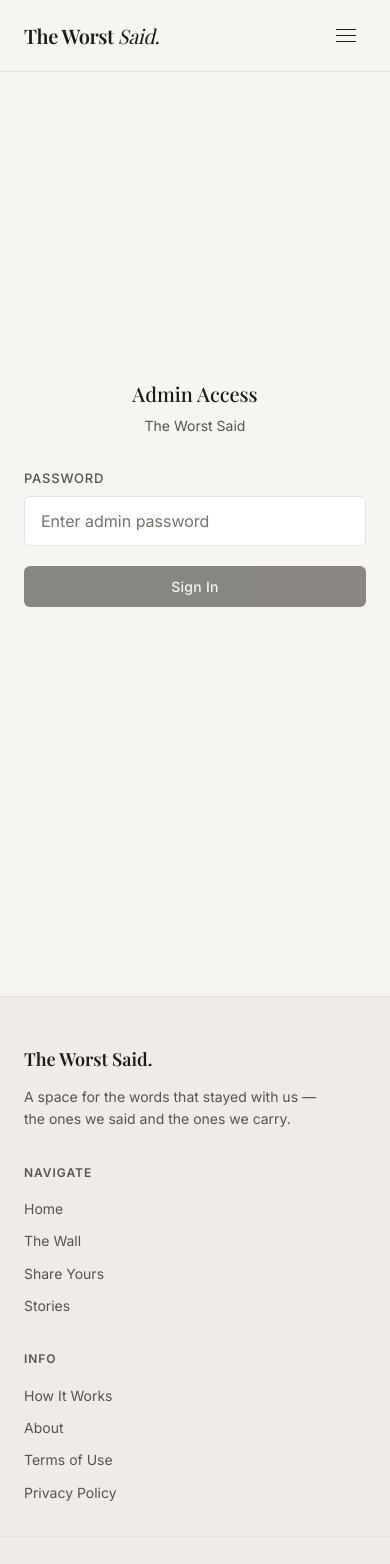
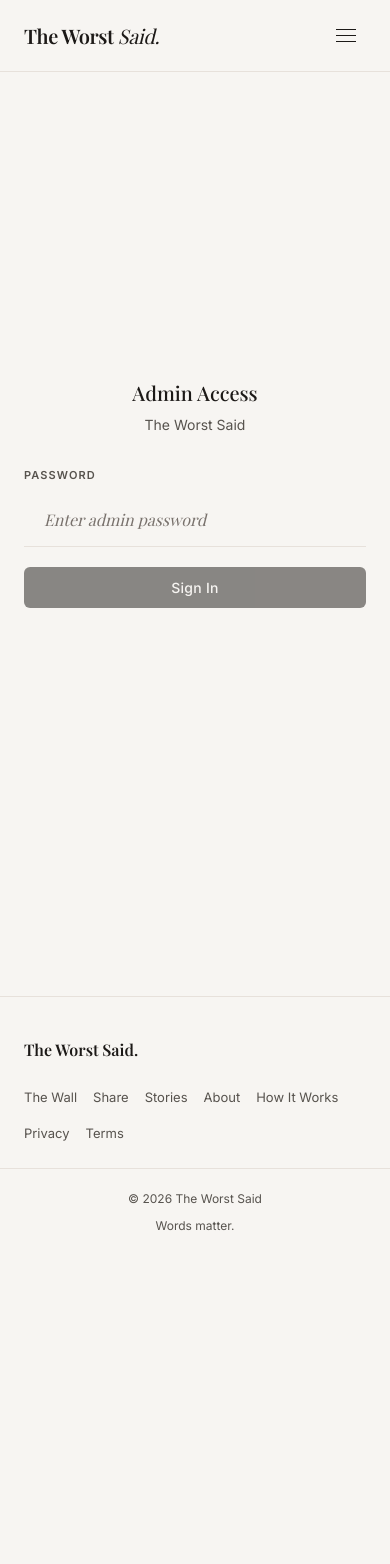
Before and after one commit to teajasvi/said, a Next.js app: page /admin in a window 390 px wide. Shown: the top 1564 px of the page. After the commit the page ends 1276 px from the top, so only its background shows below. Built offline with nearby package versions, Linux system fonts and the light colour scheme; a web font is replaced by a local one.

Commit message:
design: premium overhaul — clean hero, 2-col home grid, 6-col wall, minimal footer, refined share page

```diff
--- a/app/globals.css
+++ b/app/globals.css
@@ -90,16 +90,16 @@ ul, ol { list-style: none; }
 
 /* ===== Form Elements ===== */
 .input, .textarea {
-  width: 100%; padding: 14px 16px; font-size: 1rem; font-family: var(--font-sans);
-  background: var(--bg-surface); border: 1.5px solid var(--border); border-radius: var(--radius-sm);
+  width: 100%; padding: 16px 20px; font-size: 1rem; font-family: var(--font-serif);
+  background: transparent; border: none; border-bottom: 1.5px solid var(--border);
   color: var(--text-primary); transition: border-color var(--transition);
-  outline: none;
+  outline: none; border-radius: 0;
 }
-.input:focus, .textarea:focus { border-color: var(--accent); }
-.input::placeholder, .textarea::placeholder { color: var(--text-muted); }
-.textarea { resize: vertical; min-height: 140px; line-height: 1.6; }
+.input:focus, .textarea:focus { border-color: var(--text-primary); }
+.input::placeholder, .textarea::placeholder { color: var(--text-muted); font-style: italic; }
+.textarea { resize: vertical; min-height: 160px; line-height: 1.8; }
 .form-group { display: flex; flex-direction: column; gap: 8px; }
-.form-label { font-size: 0.8125rem; font-weight: 500; color: var(--text-secondary); text-transform: uppercase; letter-spacing: 0.06em; }
+.form-label { font-size: 0.6875rem; font-weight: 600; color: var(--text-secondary); text-transform: uppercase; letter-spacing: 0.1em; }
 .form-error { font-size: 0.8125rem; color: var(--error); }
 .form-hint { font-size: 0.8125rem; color: var(--text-muted); }
 
@@ -136,8 +136,11 @@ ul, ol { list-style: none; }
 }
 
 /* ===== Card Grids ===== */
+.card-grid-home {
+  display: grid; grid-template-columns: repeat(2, 1fr); gap: 20px;
+}
 .card-grid-desktop {
-  display: grid; grid-template-columns: repeat(auto-fill, minmax(260px, 1fr)); gap: 20px;
+  display: grid; grid-template-columns: repeat(6, 1fr); gap: 16px;
 }
 .card-grid-mobile {
   display: flex; flex-direction: column; gap: 16px;
@@ -145,6 +148,13 @@ ul, ol { list-style: none; }
 .desktop-only { display: block; }
 .mobile-only { display: none; }
 
+@media (max-width: 1200px) {
+  .card-grid-desktop { grid-template-columns: repeat(4, 1fr); }
+}
+@media (max-width: 900px) {
+  .card-grid-desktop { grid-template-columns: repeat(3, 1fr); }
+  .card-grid-home { grid-template-columns: repeat(2, 1fr); }
+}
 @media (max-width: 768px) {
   .desktop-only { display: none; }
   .mobile-only { display: block; }
@@ -235,43 +245,43 @@ ul, ol { list-style: none; }
 
 /* ===== Footer ===== */
 .footer {
-  border-top: 1px solid var(--border); padding: 48px 0 32px; margin-top: 80px;
-  background: var(--bg-secondary);
+  border-top: 1px solid var(--border); padding: 40px 0; margin-top: 80px;
 }
 .footer__inner {
-  display: grid; grid-template-columns: 2fr 1fr 1fr; gap: 48px;
+  display: flex; justify-content: space-between; align-items: flex-start;
   max-width: var(--max-width); margin: 0 auto; padding: 0 24px;
 }
-.footer__brand { display: flex; flex-direction: column; gap: 12px; }
-.footer__logo { font-family: var(--font-serif); font-size: 1.125rem; font-weight: 600; }
-.footer__desc { font-size: 0.875rem; color: var(--text-secondary); max-width: 300px; line-height: 1.6; }
-.footer__heading {
-  font-size: 0.75rem; font-weight: 600; text-transform: uppercase;
-  letter-spacing: 0.08em; color: var(--text-secondary); margin-bottom: 16px;
-}
-.footer__links { display: flex; flex-direction: column; gap: 10px; }
-.footer__link { font-size: 0.875rem; color: var(--text-secondary); transition: color var(--transition); }
+.footer__brand { display: flex; flex-direction: column; gap: 8px; }
+.footer__logo { font-family: var(--font-serif); font-size: 1rem; font-weight: 600; }
+.footer__desc { font-size: 0.8125rem; color: var(--text-secondary); max-width: 280px; line-height: 1.5; }
+.footer__nav { display: flex; gap: 24px; align-items: center; flex-wrap: wrap; }
+.footer__link { font-size: 0.8125rem; color: var(--text-secondary); transition: color var(--transition); }
 .footer__link:hover { color: var(--text-primary); }
 .footer__bottom {
   display: flex; justify-content: space-between; align-items: center;
-  max-width: var(--max-width); margin: 32px auto 0; padding: 24px 24px 0;
+  max-width: var(--max-width); margin: 24px auto 0; padding: 20px 24px 0;
   border-top: 1px solid var(--border);
 }
-.footer__copy { font-size: 0.8125rem; color: var(--text-secondary); }
+.footer__copy { font-size: 0.75rem; color: var(--text-secondary); }
 
 @media (max-width: 768px) {
-  .footer__inner { grid-template-columns: 1fr; gap: 32px; }
-  .footer__bottom { flex-direction: column; gap: 12px; text-align: center; }
+  .footer__inner { flex-direction: column; gap: 24px; }
+  .footer__nav { gap: 16px; }
+  .footer__bottom { flex-direction: column; gap: 8px; text-align: center; }
 }
 
 /* ===== Sections ===== */
 .section { padding: 64px 0; }
-.section--hero { padding: 80px 0 64px; text-align: center; }
+.section--hero { padding: 120px 0 80px; text-align: center; }
 .section__header { margin-bottom: 40px; }
 .section__header--center { text-align: center; }
 .section__subtitle {
-  font-size: 1.0625rem; color: var(--text-primary); max-width: 520px; opacity: 0.8;
-  margin: 16px auto 0; line-height: 1.6;
+  font-size: 1.0625rem; color: var(--text-primary); max-width: 440px; opacity: 0.65;
+  margin: 20px auto 0; line-height: 1.7; font-weight: 300;
+}
+
+@media (max-width: 768px) {
+  .section--hero { padding: 80px 0 56px; }
 }
 
 /* ===== Filter Tabs ===== */
--- a/app/wall/page.js
+++ b/app/wall/page.js
@@ -18,7 +18,7 @@ export const metadata = {
 
 export const revalidate = 120;
 
-const DESKTOP_LIMIT = 21;
+const DESKTOP_LIMIT = 18;
 const MOBILE_LIMIT = 10;
 
 export default async function WallPage({ searchParams }) {
--- a/components/layout/Footer.js
+++ b/components/layout/Footer.js
@@ -2,37 +2,33 @@ import Link from 'next/link';
 
 export default function Footer() {
   const year = new Date().getFullYear();
+
+  const links = [
+    { href: '/wall', label: 'The Wall' },
+    { href: '/share', label: 'Share' },
+    { href: '/stories', label: 'Stories' },
+    { href: '/about', label: 'About' },
+    { href: '/how-it-works', label: 'How It Works' },
+    { href: '/privacy', label: 'Privacy' },
+    { href: '/terms', label: 'Terms' },
+  ];
 
   return (
     <footer className="footer" role="contentinfo">
       <div className="footer__inner">
         <div className="footer__brand">
           <div className="footer__logo">The Worst Said.</div>
-          <p className="footer__desc">
-            A space for the words that stayed with us — the ones we said and the ones we carry.
-          </p>
         </div>
-        <div>
-          <h3 className="footer__heading">Navigate</h3>
-          <div className="footer__links">
-            <Link href="/" className="footer__link">Home</Link>
-            <Link href="/wall" className="footer__link">The Wall</Link>
-            <Link href="/share" className="footer__link">Share Yours</Link>
-            <Link href="/stories" className="footer__link">Stories</Link>
-          </div>
-        </div>
-        <div>
-          <h3 className="footer__heading">Info</h3>
-          <div className="footer__links">
-            <Link href="/how-it-works" className="footer__link">How It Works</Link>
-            <Link href="/about" className="footer__link">About</Link>
-            <Link href="/terms" className="footer__link">Terms of Use</Link>
-            <Link href="/privacy" className="footer__link">Privacy Policy</Link>
-          </div>
-        </div>
+        <nav className="footer__nav" aria-label="Footer navigation">
+          {links.map((link) => (
+            <Link key={link.href} href={link.href} className="footer__link">
+              {link.label}
+            </Link>
+          ))}
+        </nav>
       </div>
       <div className="footer__bottom">
-        <p className="footer__copy">&copy; {year} The Worst Said. All rights reserved.</p>
+        <p className="footer__copy">&copy; {year} The Worst Said</p>
         <p className="footer__copy">Words matter.</p>
       </div>
     </footer>
```
Also changed, not shown: app/page.js (+13 -26 lines), app/share/page.js (+7 -8 lines).
